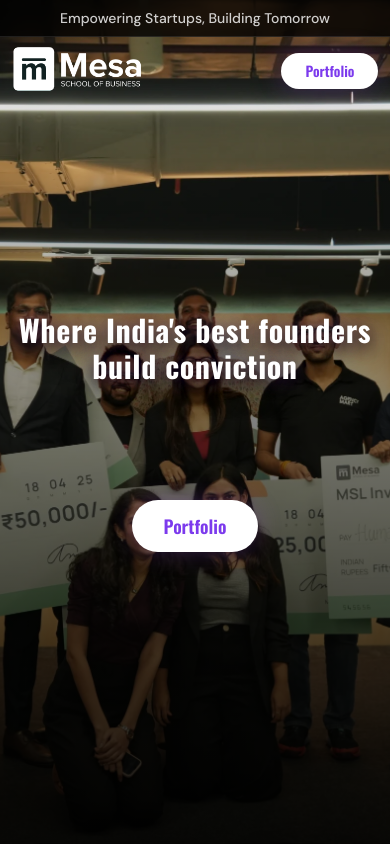
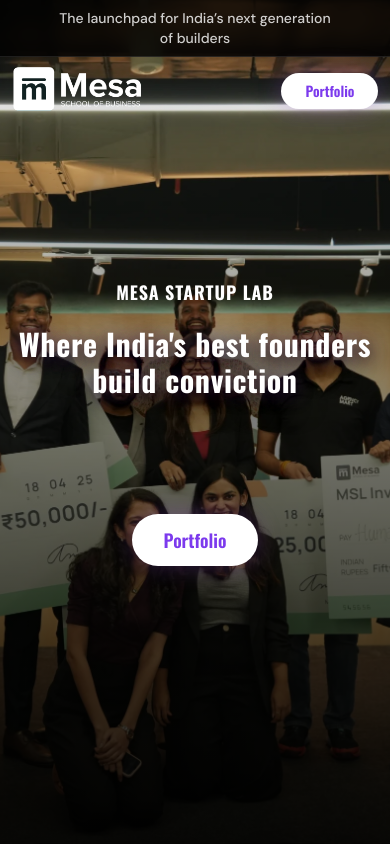
Before and after one commit to Mesa-School/msl-portfolio-website, a Next.js app: page / in a window 390 px wide. Shown: the top 844 px of the page. Built offline with nearby package versions, Linux system fonts and the light colour scheme.

Commit message:
Mesa Startup Lab

```diff
--- a/src/components/Home/HeroSection.tsx
+++ b/src/components/Home/HeroSection.tsx
@@ -107,10 +107,10 @@ const HeroSection = () => {
         animate="visible"
       >
         <motion.p
-          className="heading-font text-sm uppercase tracking-[0.4em] text-white font-black md:text-base"
+          className="heading-font text-lg tracking-wider text-white font-black md:text-2xl"
           variants={itemVariants}
         >
-
+          MESA STARTUP LAB
         </motion.p>
         <div className="relative w-full min-h-[20vh]">
           <motion.div
--- a/src/components/Home/WhyMslSection.tsx
+++ b/src/components/Home/WhyMslSection.tsx
@@ -44,7 +44,7 @@ const WhyMslSection = () => {
           >
             <div className="relative w-full h-full rounded-3xl overflow-hidden">
               <Image
-                src="/why_msl.png"
+                src="/why_msl_sidak.png"
                 alt="Anupam Mittal"
                 fill
                 className="object-cover"
--- a/src/components/Layout/Navbar/index.tsx
+++ b/src/components/Layout/Navbar/index.tsx
@@ -1,5 +1,5 @@
 "use client";
-import React, { useState, useEffect,useRef } from 'react'
+import React, { useState, useEffect, useRef } from 'react'
 import MenuHeader from './MenuHeader'
 import Image from 'next/image'
 import Link from 'next/link'
@@ -21,7 +21,7 @@ const NavbarMainSection = () => {
     const navMenuList = [
         { id: 1, title: "Home", href: "/" },
         { id: 2, title: "About", href: "#why-msl" },
-        { id: 3, title: "Portfolio", href:"/portfolio" },
+        { id: 3, title: "Portfolio", href: "/portfolio" },
         { id: 4, title: "Contact", href: "#why-msl" },
     ];
 
@@ -38,7 +38,7 @@ const NavbarMainSection = () => {
             >
                 <div className='w-[95%] md:w-[90%] mx-auto py-2 px-4'>
                     <p className="text-white/80 text-sm md:text-base text-center font-medium">
-                        Empowering Startups, Building Tomorrow
+                        The launchpad for India’s next generation of builders
                     </p>
                 </div>
             </div>
@@ -56,6 +56,7 @@ const NavbarMainSection = () => {
             >
                 <div className='w-[95%] md:w-[90%] mx-auto flex justify-between items-center gap-4'>
 
+                    <Link href="/">
                         <Image
                             src="/logo-mesa.png"
                             alt="logo"
@@ -63,6 +64,8 @@ const NavbarMainSection = () => {
                             height={100}
                             className='h-12 w-auto object-contain rounded-md'
                         />
+                    </Link>
+
 
                     {/* Nav Links - Center */}
                     {/* <div className='hidden md:flex items-center gap-6 flex-1 justify-center'>
```
Also changed, not shown: 2 other files (tests, documents, lock files or other folders). Lines whose indentation alone changed are shown as unchanged.
